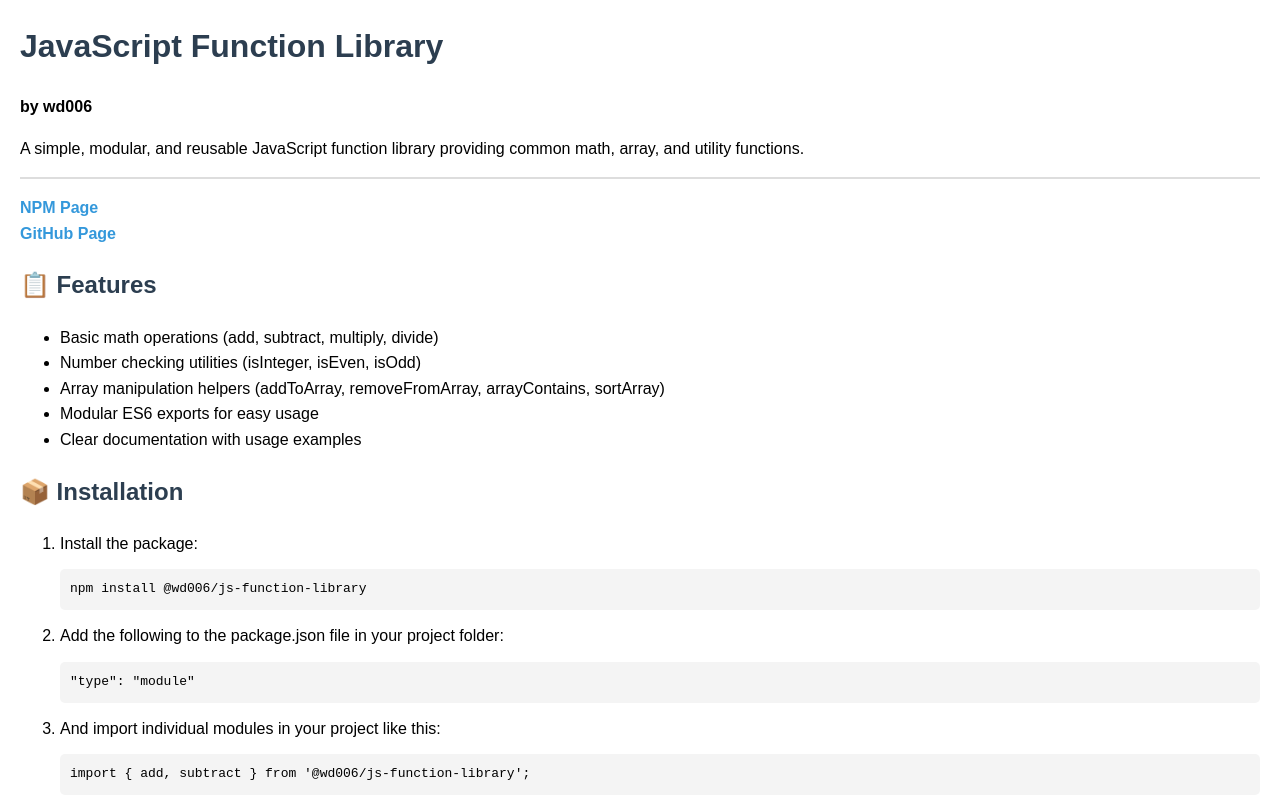
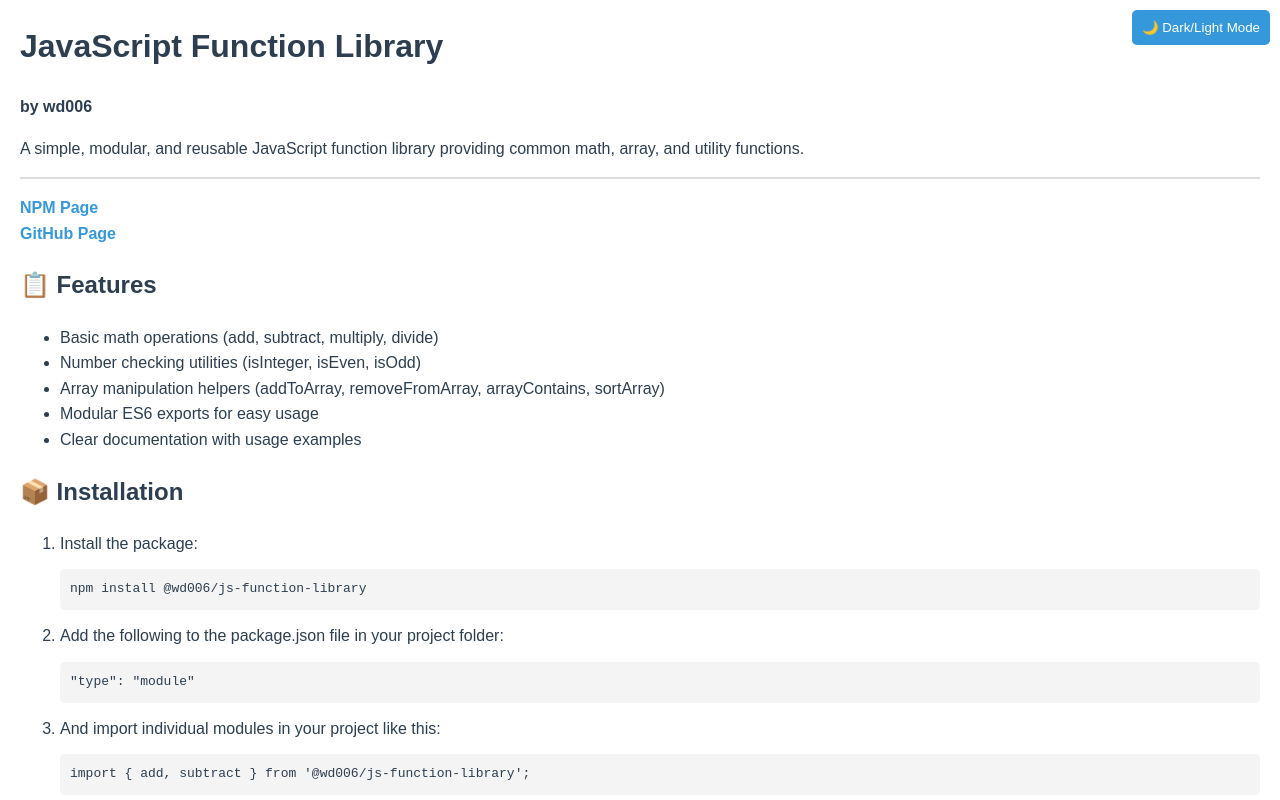
Before and after one commit to wd006/js-function-library, a website: page docs/index.html in a window 1280 px wide. Shown: the top 800 px of the page. Drawn offline with Linux system fonts and the light colour scheme.

Commit message:
Added dark-light theme in index.html

```diff
--- a/docs/index.html
+++ b/docs/index.html
@@ -5,48 +5,83 @@
     <meta name="viewport" content="width=device-width, initial-scale=1.0">
     <title>JavaScript Function Library</title>
     <style>
+        /* Temalar için stiller */
         body {
             font-family: Arial, sans-serif;
             line-height: 1.6;
             margin: 20px;
+            transition: background-color 0.3s, color 0.3s;
         }
-        h1, h2, h3, h4 {
+
+        .light-theme {
+            background-color: #fff;
             color: #2C3E50;
         }
+
+        .dark-theme {
+            background-color: #2C3E50;
+            color: #ecf0f1;
+        }
+
+        h1, h2, h3, h4 {
+            color: inherit;
+        }
+
         a {
             color: #3498db;
             text-decoration: none;
         }
+
         a:hover {
             text-decoration: underline;
         }
+
         pre {
             background-color: #f4f4f4;
             padding: 10px;
             border-radius: 5px;
             overflow-x: auto;
         }
+
         table {
             width: 100%;
             border-collapse: collapse;
             margin-top: 20px;
         }
+
         table, th, td {
             border: 1px solid #ddd;
         }
+
         th, td {
             padding: 10px;
             text-align: center;
         }
+
         th {
             background-color: #f1f1f1;
         }
+
         hr {
             border: 1px solid #ddd;
         }
+
+        .theme-toggle {
+            position: fixed;
+            top: 10px;
+            right: 10px;
+            padding: 10px;
+            cursor: pointer;
+            background-color: #3498db;
+            color: white;
+            border: none;
+            border-radius: 5px;
+        }
     </style>
 </head>
-<body>
+<body class="light-theme">
+
+    <button class="theme-toggle" onclick="toggleTheme()">🌙 Dark/Light Mode</button>
 
     <h1>JavaScript Function Library</h1>
     <p><strong>by wd006</strong></p>
@@ -225,5 +260,29 @@
     <a href="mailto:githubwd@gmail.com" target="_blank"><img src="https://raw.githubusercontent.com/wd006/wd006/main/contact/mail.png" style="width:111" ></a>
     <p>or open an issue on GitHub.</p>
 
+    <script>
+        // Tema değiştirme fonksiyonu
+        function toggleTheme() {
+            const body = document.body;
+            if (body.classList.contains('light-theme')) {
+                body.classList.replace('light-theme', 'dark-theme');
+                localStorage.setItem('theme', 'dark');
+            } else {
+                body.classList.replace('dark-theme', 'light-theme');
+                localStorage.setItem('theme', 'light');
+            }
+        }
+
+        // Sayfa yüklendiğinde seçilen temayı uygula
+        window.onload = () => {
+            const savedTheme = localStorage.getItem('theme');
+            if (savedTheme === 'dark') {
+                document.body.classList.replace('light-theme', 'dark-theme');
+            } else {
+                document.body.classList.replace('dark-theme', 'light-theme');
+            }
+        }
+    </script>
+
 </body>
 </html>
```
